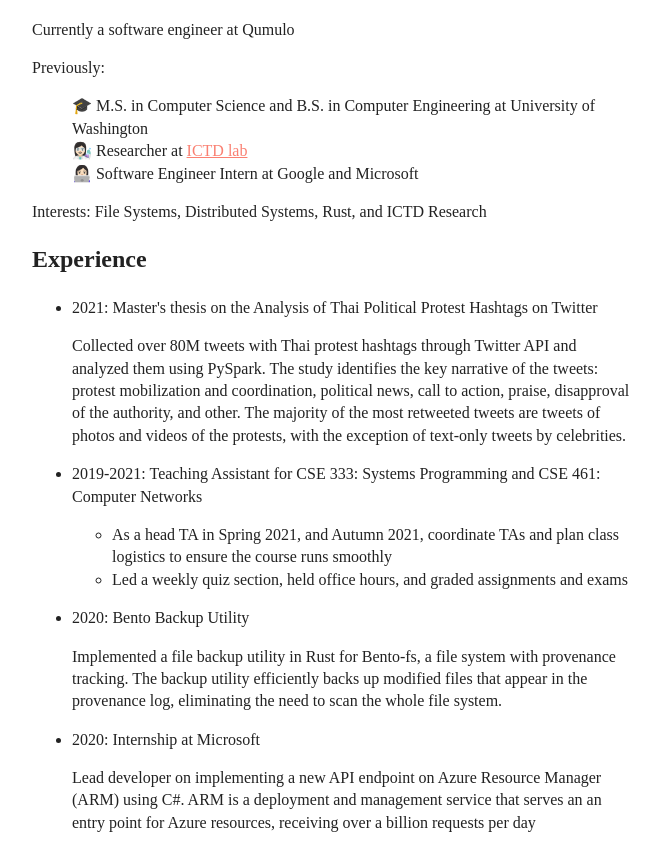
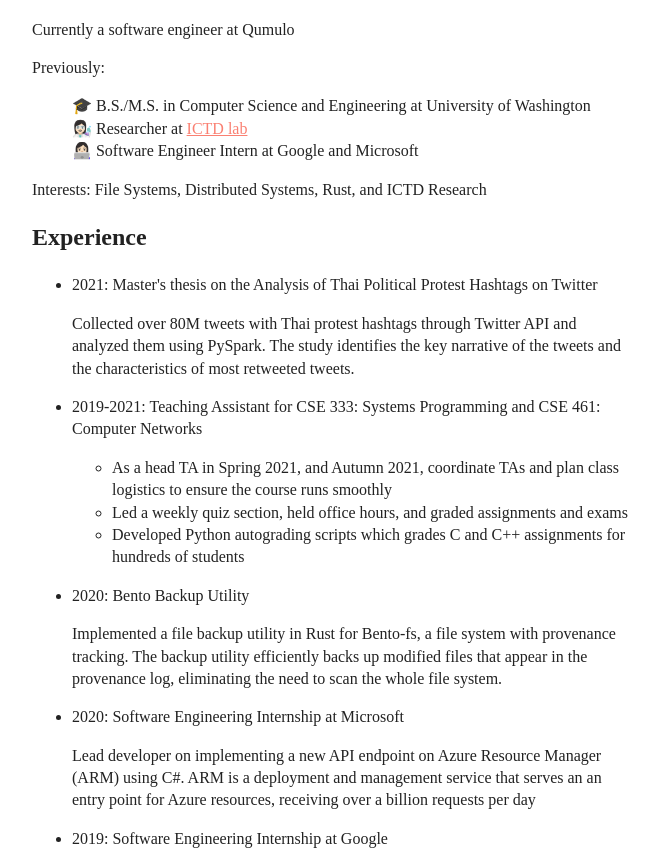
Before and after one commit to pathiratk/personal-website, a plain HTML site: page index.html in a window 1280 px wide. Shown: the part 87-939 px from the top of the page, without its empty margins (308-967 px from the left). Drawn offline with Linux system fonts and the light colour scheme; a web font is replaced by a local one.

Commit message:
update content

```diff
--- a/index.html
+++ b/index.html
@@ -30,7 +30,7 @@
       <p>
       Previously:
       <ul class="no-bullets">
-        <li> 🎓  M.S. in Computer Science and B.S. in Computer Engineering at University of Washington</li>
+        <li> 🎓  B.S./M.S. in Computer Science and Engineering at University of Washington</li>
         <li> 👩🏻‍🔬 Researcher at <a href="https://ictd.cs.washington.edu">ICTD lab</a></li>
         <li>👩🏻‍💻 Software Engineer Intern at Google and Microsoft</li>
       </ul>
@@ -44,7 +44,7 @@
       <ul>
         <li>
           <p> 2021: Master's thesis on the Analysis of Thai Political Protest Hashtags on Twitter </p>
-          <p>Collected over 80M tweets with Thai protest hashtags through Twitter API and analyzed them using PySpark. The study identifies the key narrative of the tweets: protest mobilization and coordination, political news, call to action, praise, disapproval of the authority, and other. The majority of the most retweeted tweets are tweets of photos and videos of the protests, with the exception of text-only tweets by celebrities.<p>
+          <p>Collected over 80M tweets with Thai protest hashtags through Twitter API and analyzed them using PySpark. The study identifies the key narrative of the tweets and the characteristics of most retweeted tweets.<p>
         </li>
         <li>
           <p>2019-2021: Teaching Assistant for CSE 333: Systems Programming and CSE 461: Computer Networks</p>
@@ -52,19 +52,20 @@
           <li>As a head TA in Spring 2021, and Autumn 2021, coordinate TAs and plan class logistics to ensure the course runs smoothly
           </li>
           <li>Led a weekly quiz section, held office hours, and graded assignments and exams</li>
+          <li>Developed Python autograding scripts which grades C and C++ assignments for hundreds of students</li>
           </ul></p>
         </li>
         <li> 2020: Bento Backup Utility</li>
         <p> Implemented a file backup utility in Rust for Bento-fs, a file system with provenance tracking. The backup utility efficiently backs up modified files that appear in the provenance log, eliminating the need to scan the whole file system. </p>
         <li>
-          <p>2020: Internship at Microsoft</p>
+          <p>2020: Software Engineering Internship at Microsoft</p>
           <p>Lead developer on implementing a new API endpoint on Azure Resource Manager (ARM) using C#. ARM is a deployment and management service that serves an an entry point for Azure resources, receiving over a billion requests per day</p>
         </li>
         <!-- <li>
           <p>2020: Games Capstone</p>
         </li> -->
         <li>
-          <p>2019: Internship at Google</p>
+          <p>2019: Software Engineering Internship at Google</p>
           Enhanced Google's internal dashboard for the data pipeline that computes Google’s data center resource utilization. A visualization of job statuses and dependencies that was added aided the team in debugging and maintaining the pipeline. Used Java and Javascript with Closure Compiler.
         </li>
         <li>
```
